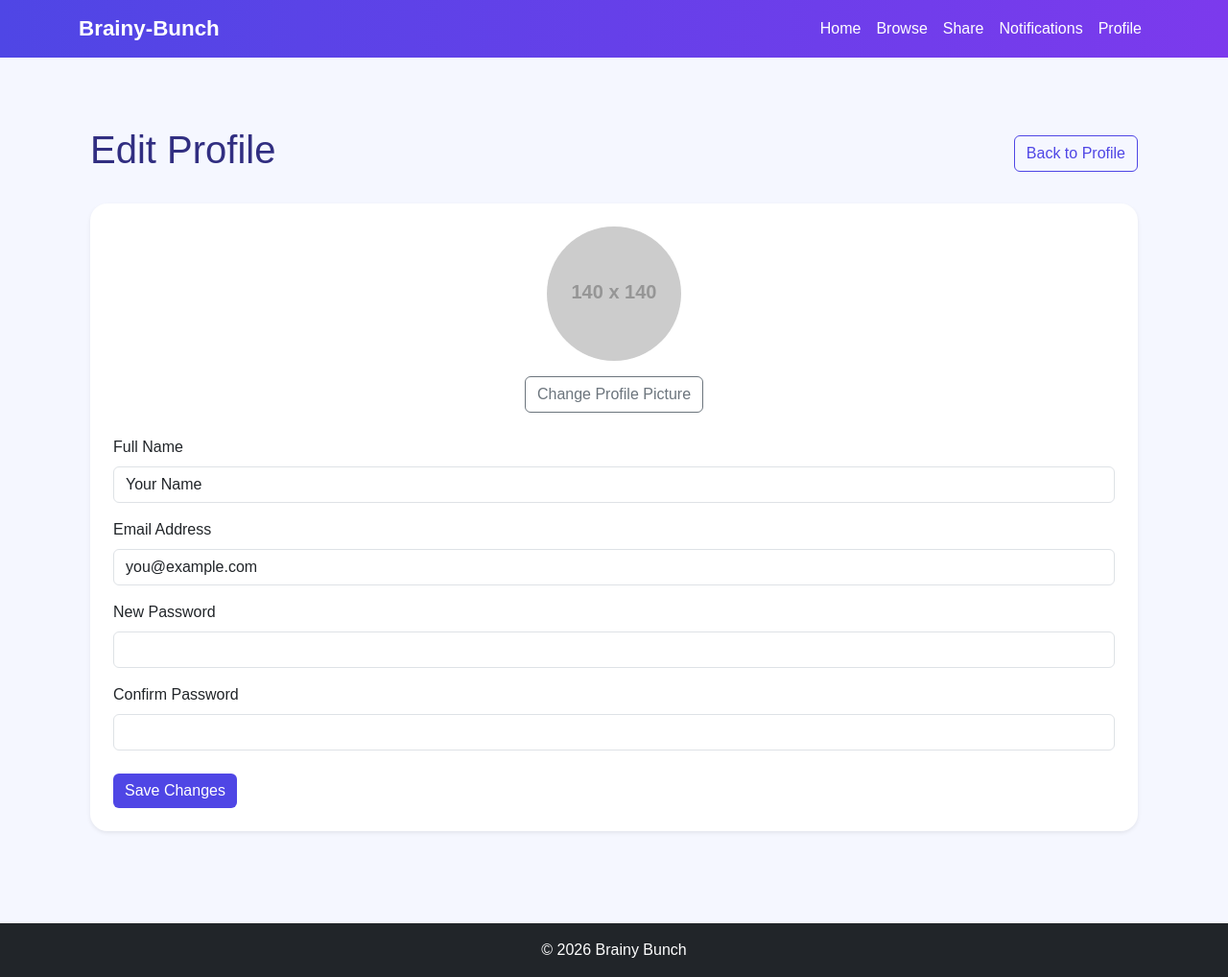
After one commit to ericpham04/Brainy-Bunch, a Django app: page /profile/edit/ in a window 1280 px wide. The commit adds this page. Shown: the whole page at 96% size. Run offline with Django 5.2, Linux system fonts and the light colour scheme; grey boxes labelled with a size stand in for pictures from a placeholder-image service; some libraries are stand-ins or nearby versions.

Commit message:
Add admin dashboard and edit profile functionality

```diff
--- a/BuyNothingApp/config/urls.py
+++ b/BuyNothingApp/config/urls.py
@@ -27,6 +27,7 @@ from .views import (
     create_listing,
     notifications,
     admin_dashboard,
+    edit_profile,
 )
 
 urlpatterns = [
@@ -36,6 +37,7 @@ urlpatterns = [
     path("login/", login_view, name="login"),
     path("register/", register, name="register"),
     path("profile/", profile, name="profile"),
+    path("profile/edit/", edit_profile, name="edit_profile"),
     path("listings/", listings, name="listings"),
     path("listing/", listing_detail, name="listing_detail"),
     path("share/", create_listing, name="share"),
--- a/BuyNothingApp/config/views.py
+++ b/BuyNothingApp/config/views.py
@@ -32,3 +32,15 @@ def admin_dashboard(request):
         "reported_listings": 2,
     }
     return render(request, "admin_dashboard.html", context)
+
+def edit_profile(request):
+    success_message = ""
+
+    if request.method == "POST":
+        success_message = "Verification email has been sent to your email address."
+
+    context = {
+        "success_message": success_message,
+    }
+
+    return render(request, "edit_profile.html", context)
--- /dev/null
+++ b/BuyNothingApp/templates/edit_profile.html
@@ -0,0 +1,103 @@
+{% extends "base.html" %}
+
+{% block title %}Edit Profile{% endblock %}
+
+{% block content %}
+
+<div class="container py-5">
+
+    <div class="d-flex justify-content-between align-items-center mb-4">
+        <h1>Edit Profile</h1>
+
+        <a href="{% url 'profile' %}" class="btn btn-outline-primary">
+            Back to Profile
+        </a>
+    </div>
+
+    <div class="card shadow-sm p-4">
+
+        <form method="post" enctype="multipart/form-data">
+            {% csrf_token %}
+
+            <div class="text-center mb-4">
+
+                <img
+                    src="https://placehold.co/140x140"
+                    class="rounded-circle mb-3"
+                    alt="Profile Picture"
+                    id="profile-preview"
+                    style="width:140px; height:140px; object-fit:cover;">
+
+                <br>
+
+                <label for="profile-picture" class="btn btn-outline-secondary">
+                    Change Profile Picture
+                </label>
+
+                <input
+                    type="file"
+                    id="profile-picture"
+                    name="profile_picture"
+                    accept="image/*"
+                    class="d-none">
+
+            </div>
+
+            <div class="mb-3">
+                <label class="form-label">Full Name</label>
+                <input
+                    type="text"
+                    class="form-control"
+                    value="Your Name">
+            </div>
+
+            <div class="mb-3">
+                <label class="form-label">Email Address</label>
+                <input
+                    type="email"
+                    class="form-control"
+                    value="you@example.com">
+            </div>
+
+            <div class="mb-3">
+                <label class="form-label">New Password</label>
+                <input
+                    type="password"
+                    class="form-control">
+            </div>
+
+            <div class="mb-4">
+                <label class="form-label">Confirm Password</label>
+                <input
+                    type="password"
+                    class="form-control">
+            </div>
+
+            <button type="submit" class="btn btn-primary">
+                Save Changes
+            </button>
+
+            {% if success_message %}
+                <p class="text-success mt-3 fw-semibold">
+                    {{ success_message }}
+                </p>
+            {% endif %}
+
+        </form>
+
+    </div>
+
+</div>
+
+<script>
+const fileInput = document.getElementById("profile-picture");
+const preview = document.getElementById("profile-preview");
+
+fileInput.addEventListener("change", function () {
+    if (this.files.length > 0) {
+        preview.src = URL.createObjectURL(this.files[0]);
+    }
+});
+</script>
+
+{% endblock %}
--- a/BuyNothingApp/templates/profile.html
+++ b/BuyNothingApp/templates/profile.html
@@ -35,9 +35,9 @@
 
         <div class="col-md-auto text-center mt-4 mt-md-0">
 
-            <button class="btn btn-outline-primary">
+            <a href="{% url 'edit_profile' %}" class="btn btn-outline-primary">
                 Edit Profile
-            </button>
+            </a>
 
         </div>
 
```
